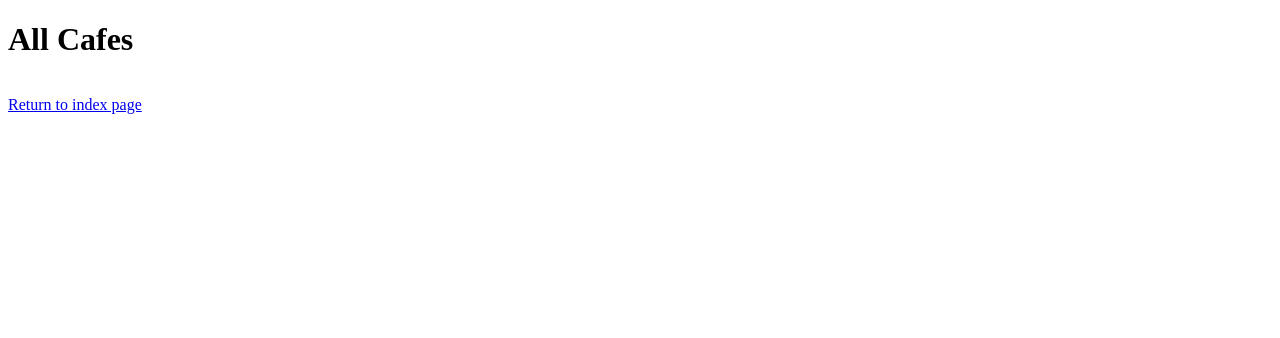
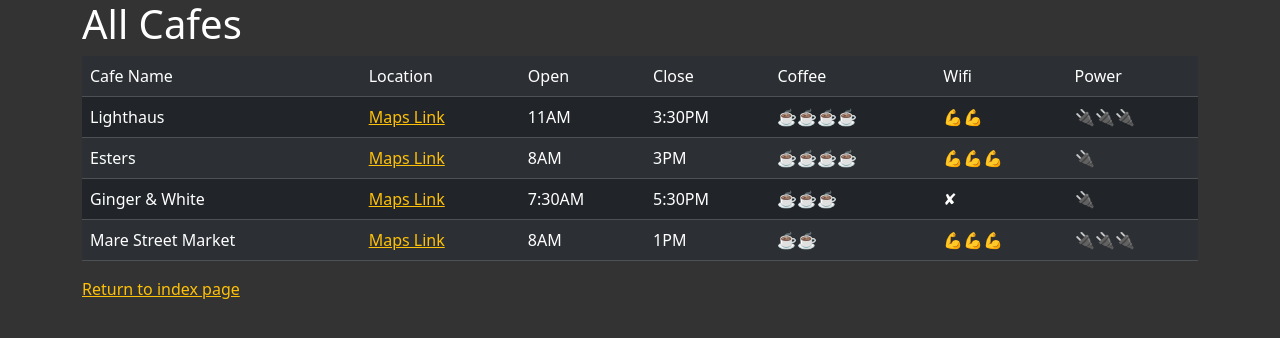
Before and after one commit to IvanAndjelkovic/Day62_Coffe_and_Wifi, a Flask app: page /cafes in a window 1280 px wide. Shown: the top 338 px of the page. Run offline with Flask 3, Linux system fonts and the light colour scheme; some libraries are stand-ins or nearby versions.

Commit message:
Home page connect with Flask-bootstrap with style.css and the rendering the cafes from the csv files in the cafe.html

```diff
--- a/templates/base.html
+++ b/templates/base.html
@@ -9,8 +9,9 @@
 
     {% block styles %}
     <!-- Load Bootstrap-Flask CSS here -->
-
+      {{ bootstrap.load_css() }}
     <!-- Link to the styles.css here to apply styling to all the child templates.-->
+      <link rel="stylesheet" href="{{ url_for('static', filename='css/styles.css') }}">
 
     {% endblock %}
     <title>{% block title %}{% endblock %}</title>
--- a/templates/cafes.html
+++ b/templates/cafes.html
@@ -13,6 +13,26 @@
           <!-- This is where you will write the code to render a Bootstrap
           Table that contains all the information from the
           cafe-data.csv file. -->
+          <tr>
+            {% for cafe in cafes[0] %}
+              <td>{{ cafe }}</td>
+            {% endfor %}
+
+          </tr>
+          </tr>
+          {% for cafe in cafes[1:] %}
+           <tr>
+            <td>{{ cafe[0] }}</td>
+
+
+            <td><a href="{{ cafe[1] }}" target="_blank">Maps Link</a></td>
+            <td>{{ cafe[2] }}</td>
+            <td>{{ cafe[3] }}</td>
+            <td>{{ cafe[4] }}</td>
+            <td>{{ cafe[5] }}</td>
+            <td>{{ cafe[6] }}</td>
+           </tr>
+          {% endfor %}
   	  </table>
 
       <p><a href="#">Return to index page</a></p>
--- a/templates/index.html
+++ b/templates/index.html
@@ -8,8 +8,8 @@
   <p class="lead">Want to work in a cafe but need power and wifi?</p>
   <hr class="my-4">
   <p>You've found the right place! Checkout my collection of cafes with data on power socket availability, wifi speed and coffee quality.</p>
-  <a class="btn btn-warning btn-lg" href="#" role="button">Show Me!</a>
+  <a class="btn btn-warning btn-lg" href="{{ url_for('cafes') }}" role="button">Show Me!</a>
 </div>
     </div>
 
-{% endblock %}
+{% endblock %}`
```
